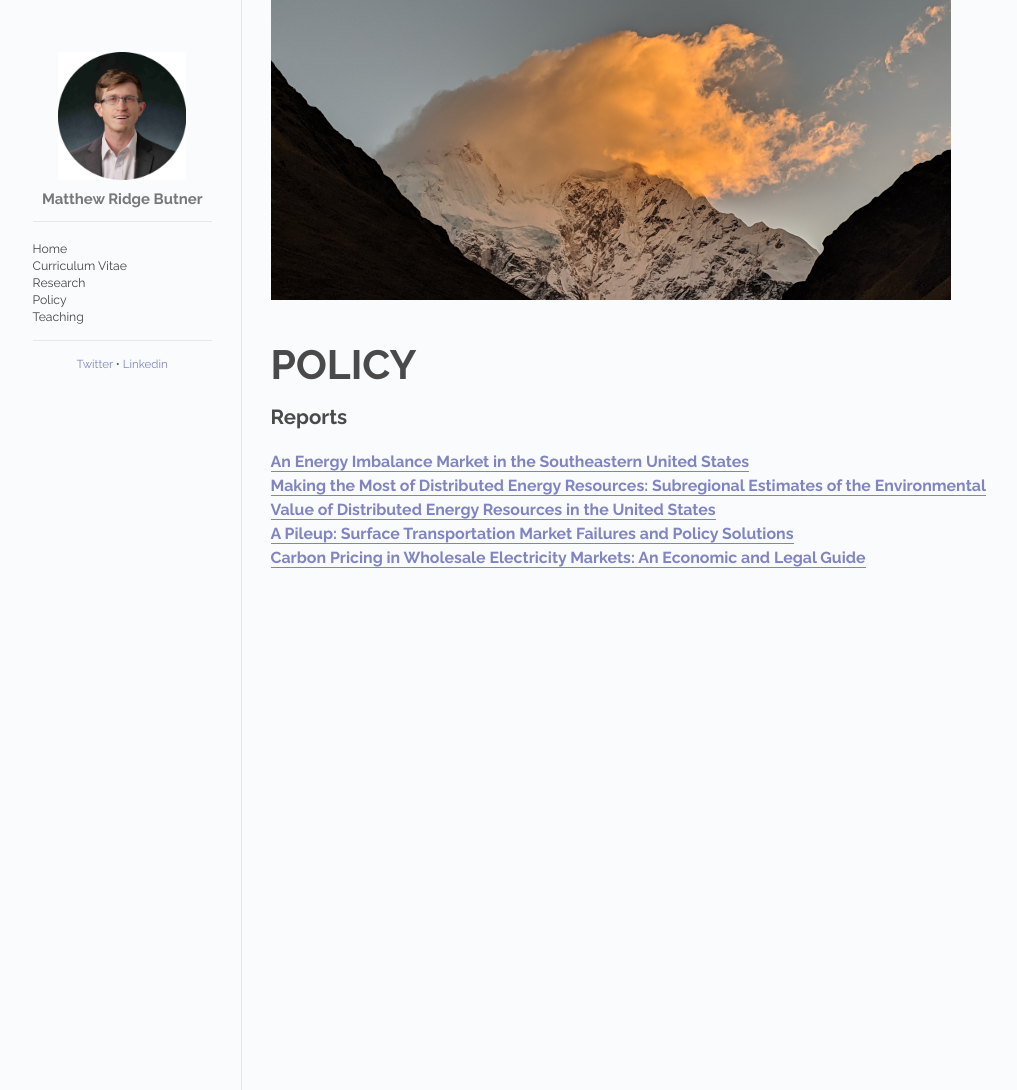
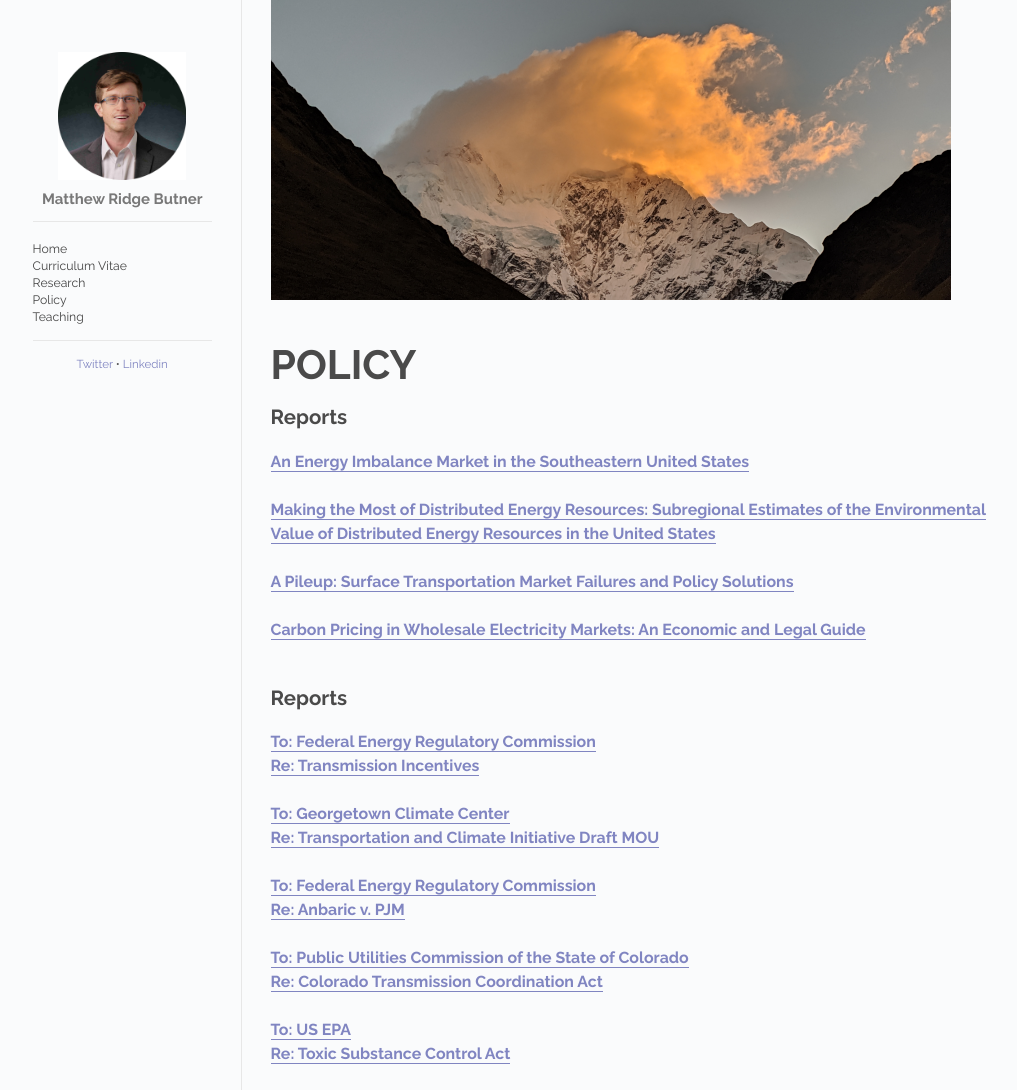
Before and after one commit to mattbutner/mattbutner.github.io, a Jekyll site: the page built from policy.md, in a window 1280 px wide. Shown: the whole page, without its empty margins (117-1134 px from the left). Built offline with Jekyll 4.4.1, drawn with Linux system fonts in a browser that asks for light colours.

Commit message:
Update policy.md

```diff
--- a/policy.md
+++ b/policy.md
@@ -8,13 +8,25 @@ date:   2019-03-03 12:00:00
 
 ## Reports
 
-### [An Energy Imbalance Market in the Southeastern United States](/policy/Southeast_EIM_Report_ETI_Sept2020.pdf)
+### [An Energy Imbalance Market in the Southeastern United States](/policy/Southeast_EIM_Report_ETI_Sept2020.pdf) <br><br>
 
 
-### [Making the Most of Distributed Energy Resources: Subregional Estimates of the Environmental Value of Distributed Energy Resources in the United States](/policy/Making_the_Most_of_Distributed_Energy_Resources.pdf)
+### [Making the Most of Distributed Energy Resources: Subregional Estimates of the Environmental Value of Distributed Energy Resources in the United States](/policy/Making_the_Most_of_Distributed_Energy_Resources.pdf) <br><br>
 
 
-### [A Pileup: Surface Transportation Market Failures and Policy Solutions](/policy/A_Pileup_Surface_Transportation_Market_Failures_and_Policy_Solutions.pdf)
+### [A Pileup: Surface Transportation Market Failures and Policy Solutions](/policy/A_Pileup_Surface_Transportation_Market_Failures_and_Policy_Solutions.pdf) <br><br>
 
 
-### [Carbon Pricing in Wholesale Electricity Markets: An Economic and Legal Guide](/policy/Carbon_Pricing_in_Wholesale_Electricity_Markets_Report.pdf)
+### [Carbon Pricing in Wholesale Electricity Markets: An Economic and Legal Guide](/policy/Carbon_Pricing_in_Wholesale_Electricity_Markets_Report.pdf) <br><br>
+
+## Reports
+
+### [To: Federal Energy Regulatory Commission<br>Re: Transmission Incentives](/policy/Policy_Integrity_Comments_RM20-10.pdf) <br><br>
+
+### [To: Georgetown Climate Center<br>Re: Transportation and Climate Initiative Draft MOU](/policy/Policy_Integrity_Comments_for_TCI_Draft_MOU.pdf) <br><br>
+
+### [To: Federal Energy Regulatory Commission<br>Re: Anbaric v. PJM](/policy/Policy_Integrity_Comments_Anbaric_v_PJM_EL20-10__FINAL.pdf) <br><br>
+
+### [To: Public Utilities Commission of the State of Colorado<br>Re: Colorado Transmission Coordination Act](/policy/Policy_Integrity_-_CTCA_Comments_To_Submit_2019.11.15.pdf) <br><br>
+
+### [To: US EPA<br>Re: Toxic Substance Control Act](/policy/Policy_Integrity_Comments_--_Proposal_to_Regulate_Persistent_Bioaccumulative_Chemicals_Under_TSCA_-_FINAL.pdf) <br><br>
```
